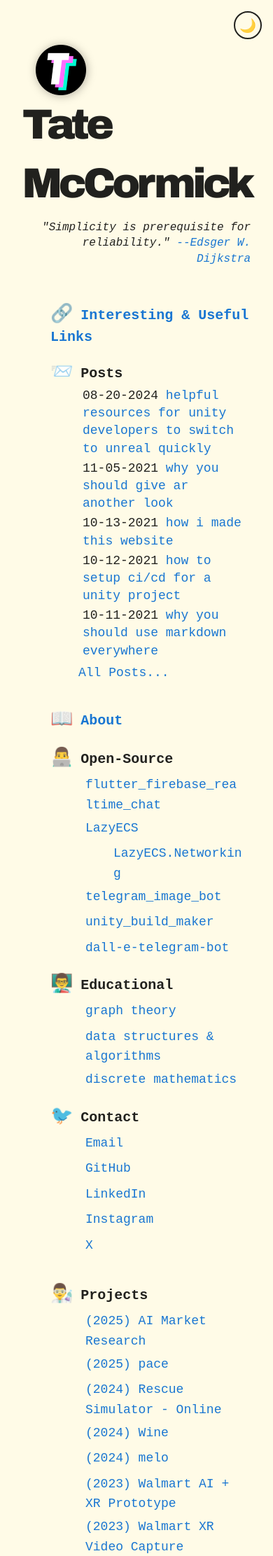
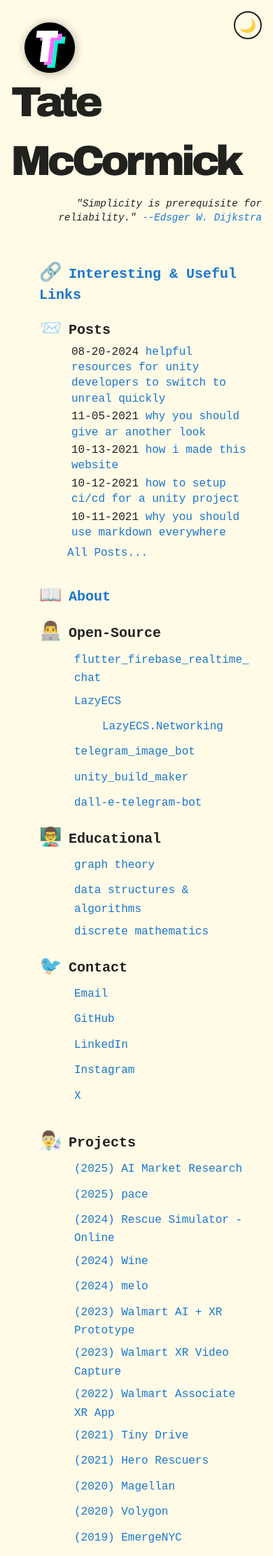
Before and after one commit to tatelax/tatelax.github.io, a Jekyll site: the page built from index.markdown, in a window 390 px wide. Shown: the top 2223 px of the page at 70% size. Built offline with Jekyll 4.4.1, drawn with Linux system fonts in a browser that asks for light colours.

Commit message:
Update no-style-please.scss

```diff
--- a/_sass/no-style-please.scss
+++ b/_sass/no-style-please.scss
@@ -98,6 +98,33 @@
   max-width: 1000px;
   margin: 0 auto;
   padding: 4rem 2rem;
+}
+
+@media (max-width: 630px) {
+  .w {
+    padding: 2rem 1rem;
+  }
+
+  .theme-switcher {
+    top: 0.5rem;
+    right: 0.5rem;
+  }
+
+  body {
+    font-size: 16px; /* Slightly smaller font on mobile */
+  }
+
+  h2,
+  h3,
+  h4,
+  h5,
+  h6 {
+    margin-top: 2rem; /* Reduced top margin for headers on mobile */
+  }
+
+  .footer {
+    margin-top: 100px; /* Reduced footer margin on mobile */
+  }
 }
 
 hr {
```
